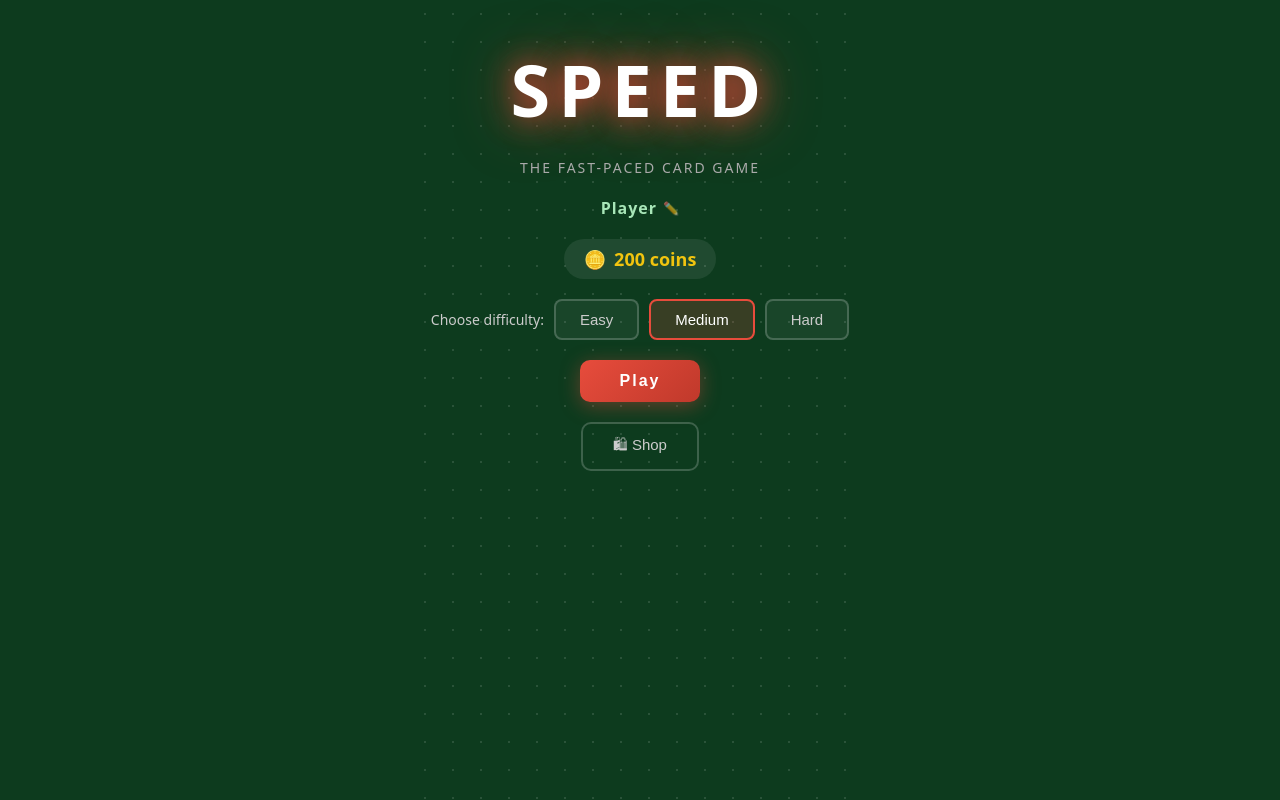
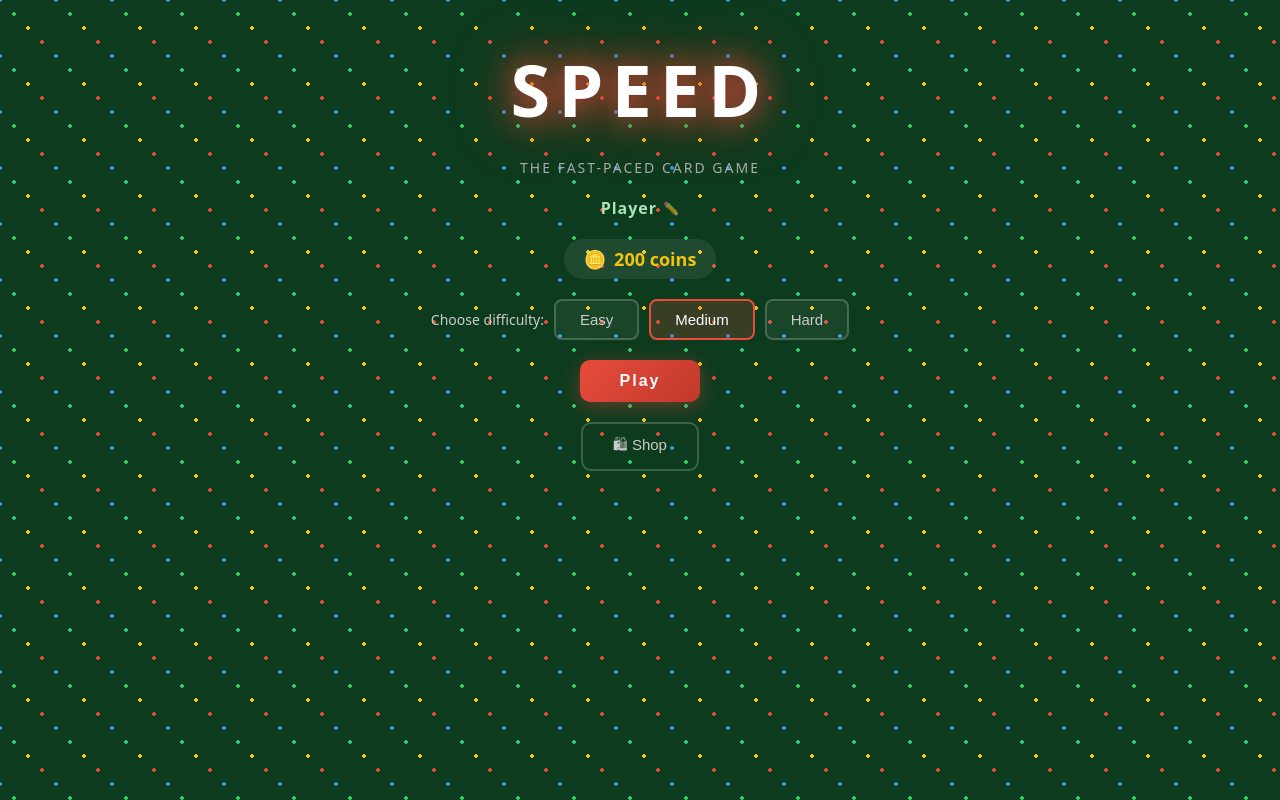
Before and after one commit to gilma88/speed, a React (Vite) app: page / in a window 1280 px wide. Built offline with nearby package versions, Linux system fonts and the light colour scheme.

Commit message:
Make dot pattern colorful (gold, red, blue, green) across entire page
Co-Authored-By: Claude Sonnet 4.6 <noreply@anthropic.com>

```diff
--- a/src/components/Menu.css
+++ b/src/components/Menu.css
@@ -5,8 +5,6 @@
   gap: 20px;
   padding: 40px 20px;
   min-height: 100vh;
-  background-image: radial-gradient(circle, rgba(255,255,255,0.12) 1.5px, transparent 1.5px);
-  background-size: 28px 28px;
 }
 
 .menu-title {
--- a/src/index.css
+++ b/src/index.css
@@ -3,7 +3,14 @@
 body {
   margin: 0;
   font-family: system-ui, 'Segoe UI', Roboto, sans-serif;
-  background: #0d3b1e;
+  background-color: #0d3b1e;
+  background-image:
+    radial-gradient(circle, #f1c40f 2px, transparent 2px),
+    radial-gradient(circle, #e74c3c 2px, transparent 2px),
+    radial-gradient(circle, #3498db 2px, transparent 2px),
+    radial-gradient(circle, #2ecc71 2px, transparent 2px);
+  background-size: 56px 56px, 56px 56px, 56px 56px, 56px 56px;
+  background-position: 0 0, 14px 14px, 28px 28px, 42px 42px;
   color: #e0e0e0;
   -webkit-font-smoothing: antialiased;
 }
```
